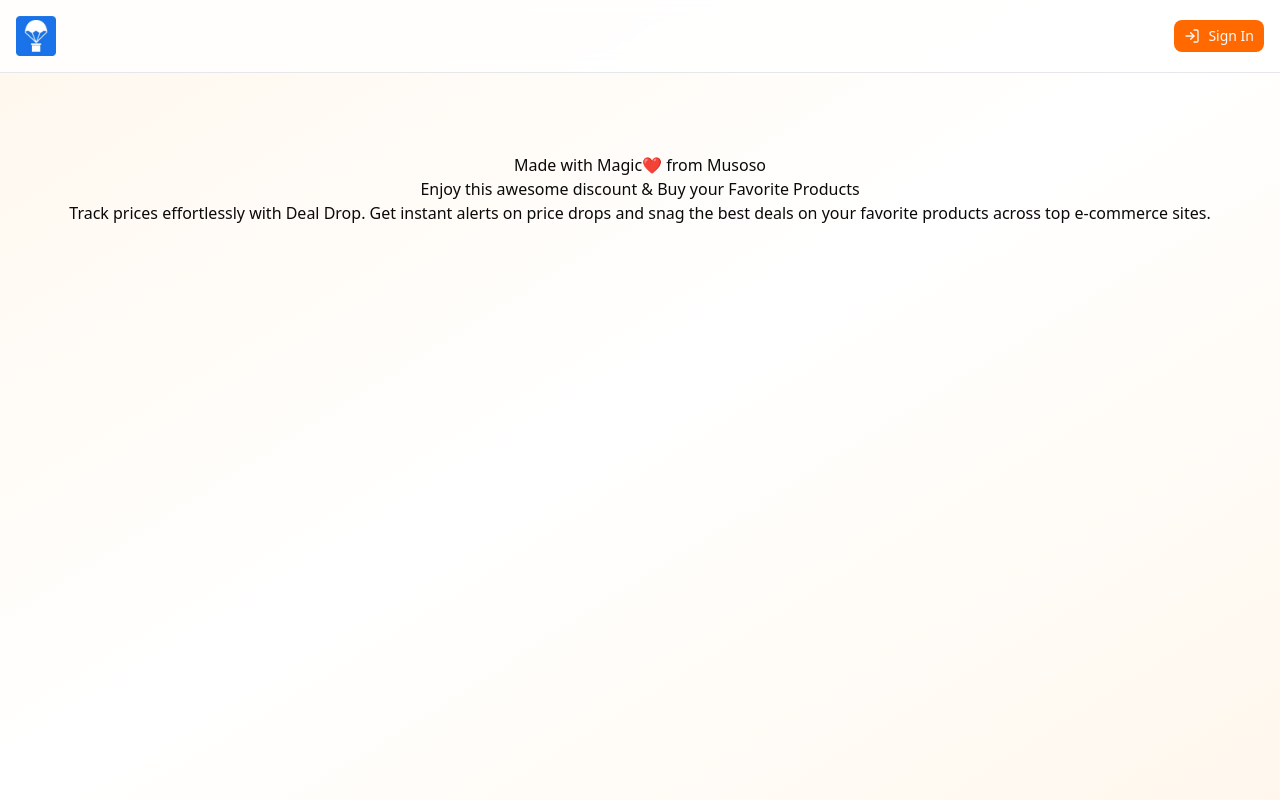
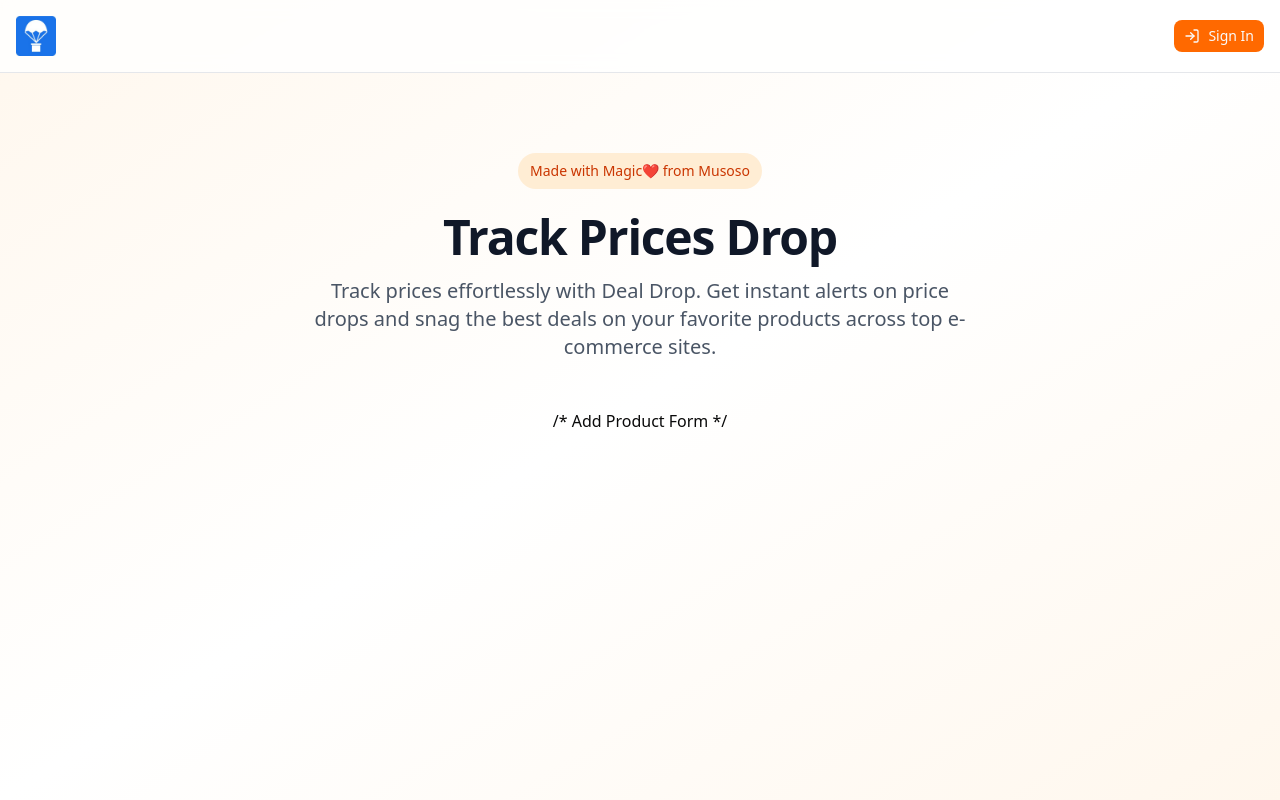
Before and after one commit to Eric-Musoso/Price_Discount_Tracker, a Next.js app: page / in a window 1280 px wide. Built offline with nearby package versions, Linux system fonts and the light colour scheme.

Commit message:
Hero section changes!

```diff
--- a/app/page.jsx
+++ b/app/page.jsx
@@ -56,13 +56,19 @@ export default function Home() {
 
     <section className="py-20 px-4">
       <div className="max-w-7xl mx-auto text-center">
-        <div>Made with Magic❤️ from  Musoso</div>
+        <div className="inline-flex items-center gap-2 bg-orange-100 text-orange-700 px-3 py-2 rounded-full text-sm font-medium mb-6">
+        Made with Magic❤️ from  Musoso</div>
 
-        <h2>Enjoy this awesome discount & Buy your Favorite Products</h2>
 
-        <p>
+        <h2 className="text-5xl font-bold text-gray-900 mb-4 tracking-tight">
+          Track Prices Drop</h2>
+
+        <p className="text-xl text-gray-600 mb-12 max-w-2xl mx-auto">
           Track prices effortlessly with Deal Drop. Get instant alerts on price drops and snag the best deals on your favorite products across top e-commerce sites.
         </p>
+
+        /* Add Product Form */
+
       </div>
 
     </section>
```
